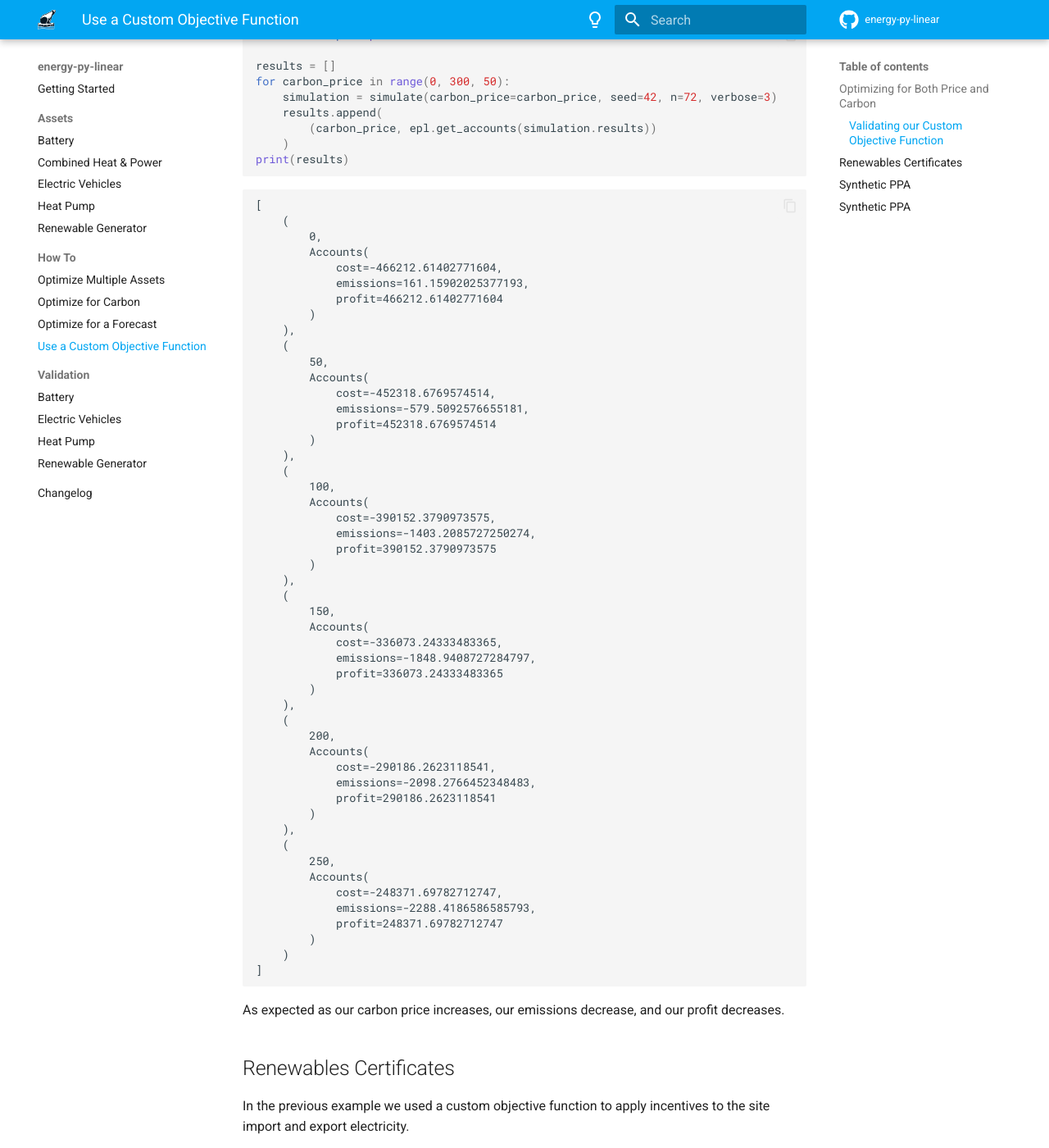
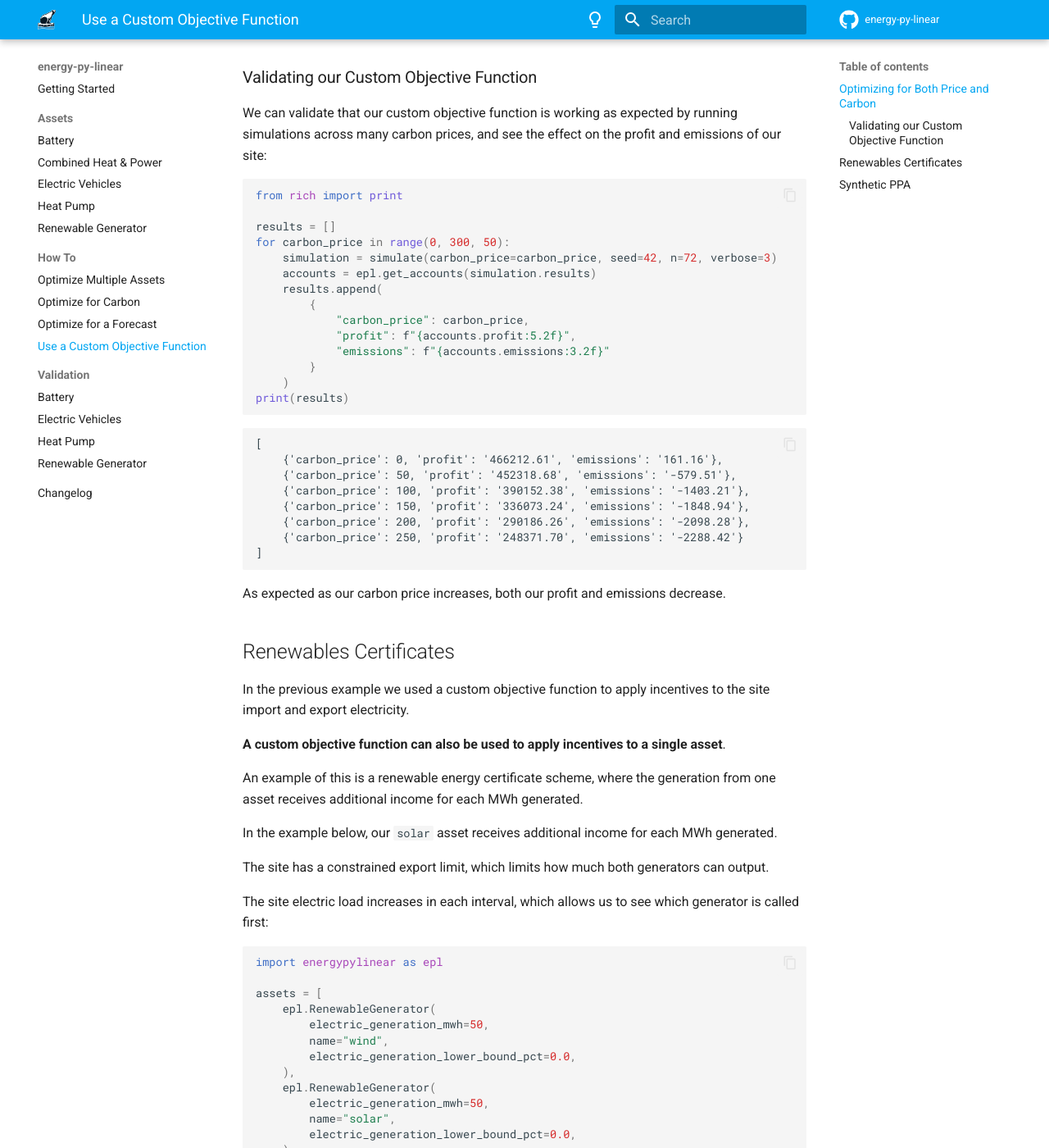
Before and after one commit to ADGEfficiency/energy-py-linear, an MkDocs documentation site: the page built from docs/docs/how-to/custom-objective.md, in a window 1280 px wide and 1400 px high, scrolled down 2321 px. Shown: the whole window at 82% size. Built offline with MkDocs 1.6.1 and Material for MkDocs 9.7.7, drawn with Linux system fonts in a browser that asks for light colours; comment, search, counter and statistics services are not loaded; the version menu is left out; some of the changed text lies outside the part shown.

Commit message:
docs: custom objective docs

````diff
--- a/docs/docs/how-to/custom-objective.md
+++ b/docs/docs/how-to/custom-objective.md
@@ -1,17 +1,17 @@
-`energypylinear` has the ability to optimize for both price and carbon as optimization objectives built into the library.
+`energypylinear` has the ability to optimize for two different objective functions (price or carbon) built into the library.
 
-Sometimes however, you may want to optimize for a different objective - this is where custom objective functions come in.
+However you may want to optimize for a different objective function in the linear program. This is where custom objective functions come in.
 
-A custom objective function allows you to construct your objective function as you see fit - allowing you to optimize a site and assets for the incentives and costs that are important to you.
+**A custom objective function allows you to construct an objective function as you see fit** - allowing you to optimize a site and assets for the incentives and costs that are important to you.
 
 Core to the custom objective function is the `epl.Term` - representing a single term in the objective function:
 
+<!--phmdoctest-share-names-->
 ```python
 import dataclasses
 
 @dataclasses.dataclass
 class Term:
-
     variable: str
     asset_type: str | None = None
     interval_data: str | None = None
@@ -19,13 +19,20 @@
     coefficient: float = 1.0
 ```
 
-Each term can target either many assets by type or one asset by name.
+Each term can target either many assets by type or one asset by name. It can also include a multiplication by interval data or by a coefficient.
+
+A custom objective function is a list of terms - the sum of these terms becomes the objective function.
+
+<!--phmdoctest-share-names-->
+```python
+@dataclasses.dataclass
+class CustomObjectiveFunction:
+    terms: list[Term] = dataclasses.field(default_factory=list)
+```
 
 ## Optimizing for Both Price and Carbon
 
 In this example we will show how to optimize a battery for an objective that includes both profit maximization and carbon emissions reduction.
-
-A custom objective function is a list of terms - the sum of these terms becomes the objective function.
 
 The example below creates an objective function where we incentive the site to:
 
@@ -39,8 +46,13 @@
 import numpy as np
 import energypylinear as epl
 
-def simulate(carbon_price: int, seed: int, n: int, verbose: int = 2) -> epl.SimulationResult:
-    """Runs one battery simulation at a given carbon price with a price and carbon objective function."""
+def simulate(
+    carbon_price: int,
+    seed: int,
+    n: int,
+    verbose: int = 2
+) -> epl.SimulationResult:
+    """Runs one battery simulation at a given carbon price with a custom objective function."""
     np.random.seed(seed)
     site = epl.Site(
         assets=[epl.Battery(power_mw=10, capacity_mwh=20)],
@@ -104,74 +116,43 @@
 results = []
 for carbon_price in range(0, 300, 50):
     simulation = simulate(carbon_price=carbon_price, seed=42, n=72, verbose=3)
+    accounts = epl.get_accounts(simulation.results)
     results.append(
-        (carbon_price, epl.get_accounts(simulation.results))
+        {
+            "carbon_price": carbon_price,
+            "profit": f"{accounts.profit:5.2f}",
+            "emissions": f"{accounts.emissions:3.2f}"
+        }
     )
 print(results)
 ```
 
 ```
 [
-    (
-        0,
-        Accounts(
-            cost=-466212.61402771604,
-            emissions=161.15902025377193,
-            profit=466212.61402771604
-        )
-    ),
-    (
-        50,
-        Accounts(
-            cost=-452318.6769574514,
-            emissions=-579.5092576655181,
-            profit=452318.6769574514
-        )
-    ),
-    (
-        100,
-        Accounts(
-            cost=-390152.3790973575,
-            emissions=-1403.2085727250274,
-            profit=390152.3790973575
-        )
-    ),
-    (
-        150,
-        Accounts(
-            cost=-336073.24333483365,
-            emissions=-1848.9408727284797,
-            profit=336073.24333483365
-        )
-    ),
-    (
-        200,
-        Accounts(
-            cost=-290186.2623118541,
-            emissions=-2098.2766452348483,
-            profit=290186.2623118541
-        )
-    ),
-    (
-        250,
-        Accounts(
-            cost=-248371.69782712747,
-            emissions=-2288.4186586585793,
-            profit=248371.69782712747
-        )
-    )
+    {'carbon_price': 0, 'profit': '466212.61', 'emissions': '161.16'},
+    {'carbon_price': 50, 'profit': '452318.68', 'emissions': '-579.51'},
+    {'carbon_price': 100, 'profit': '390152.38', 'emissions': '-1403.21'},
+    {'carbon_price': 150, 'profit': '336073.24', 'emissions': '-1848.94'},
+    {'carbon_price': 200, 'profit': '290186.26', 'emissions': '-2098.28'},
+    {'carbon_price': 250, 'profit': '248371.70', 'emissions': '-2288.42'}
 ]
 ```
 
-As expected as our carbon price increases, our emissions decrease, and our profit decreases.
+As expected as our carbon price increases, both our profit and emissions decrease.
 
 ## Renewables Certificates
 
 In the previous example we used a custom objective function to apply incentives to the site import and export electricity.
 
-A custom objective function can also be used to apply incentives to a single asset.
+**A custom objective function can also be used to apply incentives to a single asset**.
 
 An example of this is a renewable energy certificate scheme, where the generation from one asset receives additional income for each MWh generated.
+
+In the example below, our `solar` asset receives additional income for each MWh generated.
+
+The site has a constrained export limit, which limits how much both generators can output.
+
+The site electric load increases in each interval, which allows us to see which generator is called first:
 
 ```python
 import energypylinear as epl
@@ -234,13 +215,17 @@
 4                           50.0                          50.0
 ```
 
-As expected, as the first generator that is called is the `solar` generator, as it receives additional income for it's output.  As the site demand increases, the `wind` generator is called to make up the remaining demand.
+As expected, the first generator that is called is the `solar` generator, as it receives additional income for it's output.
+
+As the site demand increases, the `wind` generator is called to make up the remaining demand.
 
 ## Synthetic PPA
 
 A synthetic PPA is a financial instrument that allows swapping of the output of a wholesale exposed generator to a fixed price.
 
-This can be modelled as a custom objective function:
+This can be modelled as a custom objective function.  In the example below, we model a site with wholesale exposed import and export.
+
+In addition we swap the output of our `wind` generator from the wholesale to a fixed price:
 
 ```python
 import numpy as np
@@ -296,65 +281,6 @@
 
 ```
 
-## Synthetic PPA
-
-A synthetic PPA is a financial instrument that allows swapping of the output of a wholesale exposed generator to a fixed price.
-
-This can be modelled as a custom objective function:
-
-```python
-import numpy as np
-import energypylinear as epl
-
-n = 6
-np.random.seed(42)
-wind_mwh = np.random.uniform(0, 100, n)
-electricity_prices = np.random.normal(0, 1000, n)
-
-assets: list[epl.Asset] = [
-    epl.RenewableGenerator(
-        electric_generation_mwh=wind_mwh,
-        name="wind",
-        electric_generation_lower_bound_pct=0.0,
-    ),
-    epl.Battery(power_mw=20, capacity_mwh=20),
-]
-
-site = epl.Site(
-    assets=assets,
-    electricity_prices=electricity_prices
-)
-terms=[
-    {
-        "asset_type":"site",
-        "variable":"import_power_mwh",
-        "interval_data":"electricity_prices"
-    },
-    {
-        "asset_type":"site",
-        "variable":"export_power_mwh",
-        "interval_data":"electricity_prices",
-        "coefficient":-1
-    },
-    {
-        "asset_name": "wind",
-        "variable": "electric_generation_mwh",
-        "interval_data": "electricity_prices",
-        "coefficient": 1
-    },
-    {
-        "asset_name": "wind",
-        "variable": "electric_generation_mwh",
-        "coefficient": -70
-    }
-]
-simulation = site.optimize(
-    verbose=4,
-    objective={"terms": terms},
-)
-print(simulation.results[["site-electricity_prices", "wind-electric_generation_mwh"]])
-```
-
 ```
    site-electricity_prices  wind-electric_generation_mwh
 0              1579.212816                     37.454012
````
